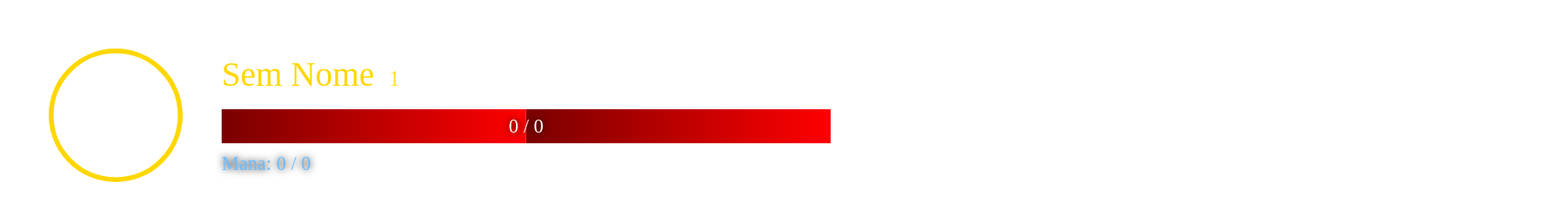
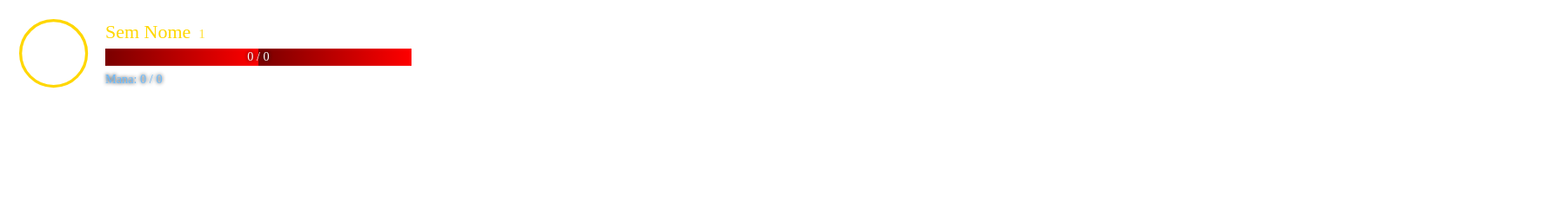
Before and after one commit to tatiroBunny/CosmicBunny, a website: page public/hud.html in a window 1280 px wide. Shown: the whole page at 87% size, 1792 px wide, since content can reach past the window. Drawn offline with nearby package versions, Linux system fonts and the light colour scheme; no server answers.

Commit message:
Update hud.css

```diff
--- a/public/hud.css
+++ b/public/hud.css
@@ -6,39 +6,39 @@
 }
 
 body {
-  background: transparent; /* OBS FRIENDLY */
+  background: transparent;
   overflow: hidden;
   font-family: "Cinzel", serif;
 }
 
-/* ===== HUD CONTAINER ===== */
+/* ===== HUD ===== */
 #hud {
   display: flex;
   align-items: center;
-  gap: 32px;
+  gap: 18px;
 
-  padding: 40px;
-  transform: scale(1.4); /* ESCALA GRANDE (2K/OBS) */
+  padding: 20px;
+  transform: scale(1.1); /* compacto */
   transform-origin: top left;
 
   transition: filter 0.25s ease;
 }
 
-/* ===== ANIMAÇÕES ===== */
+/* ===== FEEDBACK ===== */
 #hud.hud-damage {
-  filter: drop-shadow(0 0 18px rgba(255, 0, 0, 0.8));
+  filter: drop-shadow(0 0 14px rgba(255, 0, 0, 0.9));
 }
 
 #hud.hud-heal {
-  filter: drop-shadow(0 0 18px rgba(0, 255, 120, 0.8));
+  filter: drop-shadow(0 0 14px rgba(0, 255, 140, 0.9));
 }
 
 /* ===== AVATAR ===== */
 .avatar {
-  width: 110px;
-  height: 110px;
+  width: 72px;
+  height: 72px;
   border-radius: 50%;
-  border: 4px solid gold;
+  border: 3px solid gold;
   background-image: var(--avatar-url);
   background-size: cover;
   background-position: center;
@@ -46,52 +46,52 @@ body {
 
 /* ===== INFO ===== */
 .info {
-  min-width: 520px;
+  width: 360px;
 }
 
 /* ===== NOME ===== */
 .name-line {
   display: flex;
-  gap: 12px;
+  gap: 8px;
   align-items: baseline;
   color: gold;
-  font-size: 28px;
-  margin-bottom: 12px;
+  font-size: 20px;
+  margin-bottom: 6px;
 }
 
 #hudLevel {
-  font-size: 18px;
-  opacity: 0.8;
+  font-size: 14px;
+  opacity: 0.75;
 }
 
-/* ===== VIDA ===== */
+/* ===== VIDA (FECHA PARA O MEIO) ===== */
 .vida-bar {
   position: relative;
-  height: 28px;
-  width: 500px;
-  margin-bottom: 8px;
+  height: 18px;
+  width: 320px;
+  margin-bottom: 6px;
 }
 
+/* cada lado nasce do centro */
 .vida-half {
   position: absolute;
   top: 0;
   height: 100%;
   width: 50%;
   background: linear-gradient(90deg, #7a0000, #ff0000);
-  transform-origin: center;
-  transition: transform 0.3s ease;
+  transition: width 0.25s ease;
 }
 
 .vida-half.left {
   left: 50%;
-  transform-origin: right center;
+  transform: translateX(-100%);
 }
 
 .vida-half.right {
-  right: 50%;
-  transform-origin: left center;
+  left: 50%;
 }
 
+/* texto central */
 .vida-text {
   position: absolute;
   inset: 0;
@@ -99,15 +99,15 @@ body {
   align-items: center;
   justify-content: center;
 
-  font-size: 16px;
+  font-size: 13px;
   color: #fff;
-  text-shadow: 0 0 6px #000;
+  text-shadow: 0 0 4px #000;
   pointer-events: none;
 }
 
-/* ===== MANA ===== */
+/* ===== MANA (SÓ TEXTO) ===== */
 .mana-text {
-  font-size: 16px;
+  font-size: 13px;
   color: #6bbcff;
-  text-shadow: 0 0 6px #000;
+  text-shadow: 0 0 4px #000;
 }
```
